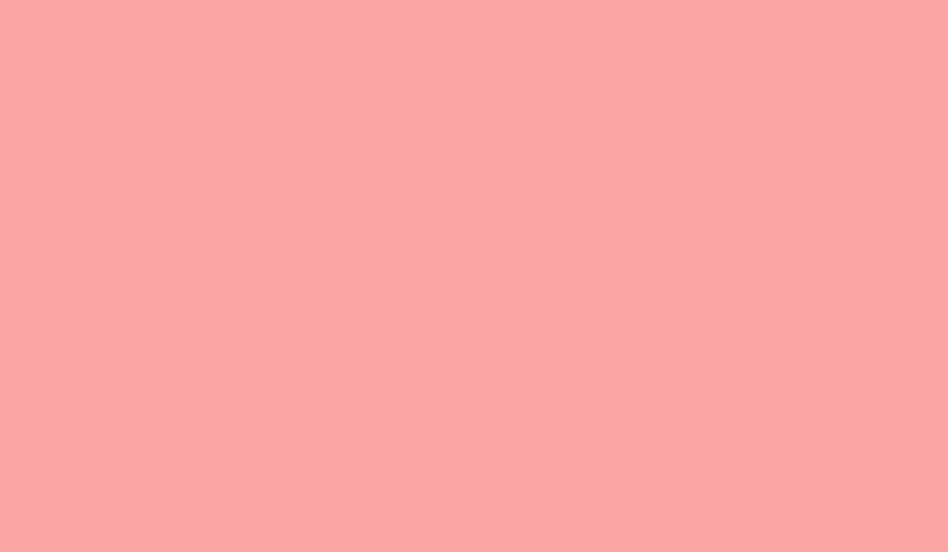
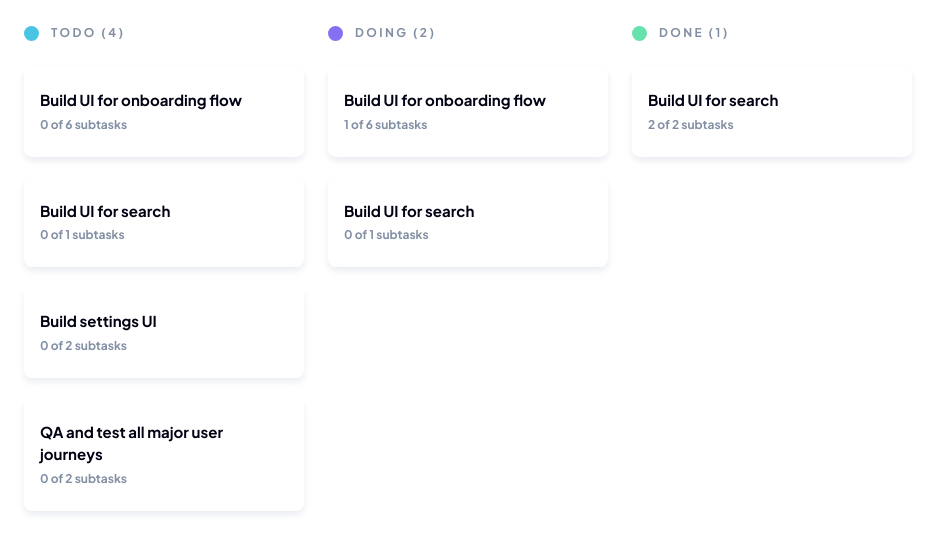
Before and after one commit to rohan843/KanbanTaskMgmtApp, a React (Vite) app: page / in a window 1280 px wide. Shown: the top 552 px of the page, without its empty margins (0-948 px from the left). Built offline with nearby package versions, Linux system fonts and the light colour scheme.

Commit message:
fix: create basic board display flow

```diff
--- a/src/App.tsx
+++ b/src/App.tsx
@@ -3,10 +3,10 @@ import useKanbanProvider from "./hooks/useKanbanProvider";
 import KanbanBoard from "./components/KanbanWorkArea/KanbanBoard";
 
 const App: React.FC = () => {
-  const { activeBoard } = useKanbanProvider();
+  const { activeBoard, boardsData } = useKanbanProvider();
   return (
     <div className="w-full h-full">
-      {activeBoard && <KanbanBoard activeBoard={activeBoard} />}
+      {activeBoard && <KanbanBoard boardData={boardsData[activeBoard]} />}
     </div>
   );
 };
--- a/src/components/KanbanWorkArea/KanbanBoard.tsx
+++ b/src/components/KanbanWorkArea/KanbanBoard.tsx
@@ -1,11 +1,19 @@
 import React from "react";
-import { BoardName } from "../../types";
+import { SingleBoardData } from "../../types";
+import KanbanWorkAreaBackground from "./KanbanWorkAreaBackground";
+import KanbanColumn from "./KanbanColumn";
 
-type Props = { activeBoard: BoardName };
+type Props = { boardData: SingleBoardData };
 
-const KanbanBoard: React.FC<Props> = ({ activeBoard }) => {
-  console.log(activeBoard);
-  return <div className="w-full h-full bg-red-300"></div>;
+const KanbanBoard: React.FC<Props> = ({ boardData }) => {
+  const columnsArrayRender = boardData.map((colData, index) => {
+    return <KanbanColumn columnIndex={index} columnData={colData} />;
+  });
+  return (
+    <KanbanWorkAreaBackground className="flex flex-row overflow-auto">
+      {columnsArrayRender}
+    </KanbanWorkAreaBackground>
+  );
 };
 
 export default KanbanBoard;
--- /dev/null
+++ b/src/components/KanbanWorkArea/KanbanWorkAreaBackground.tsx
@@ -0,0 +1,28 @@
+import React, { ReactNode } from "react";
+import useThemeProvider from "../../hooks/useThemeProvider";
+import classNames from "classnames";
+
+type Props = {
+  children?: ReactNode;
+  className?: string;
+};
+
+const KanbanWorkAreaBackground: React.FC<Props> = ({ children, className }) => {
+  const { darkTheme } = useThemeProvider();
+  return (
+    <div
+      className={classNames(
+        "w-full h-full kanban-work-area-background",
+        {
+          "kanban-work-area-background-dark": darkTheme,
+          "kanban-work-area-background-light": !darkTheme,
+        },
+        className
+      )}
+    >
+      {children}
+    </div>
+  );
+};
+
+export default KanbanWorkAreaBackground;
```
